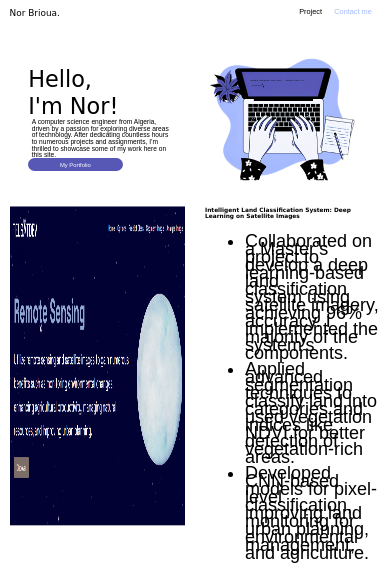
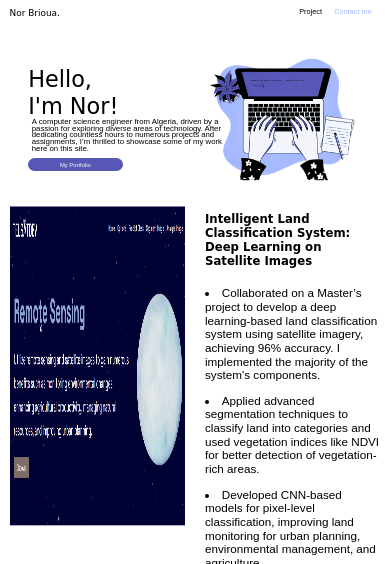
Before and after one commit to BriouaNorElHouda/Nor-s-Portfolio, a plain HTML site: page index.html in a window 390 px wide. Shown: the top 564 px of the page. Drawn offline with Linux system fonts and the light colour scheme; a web font is replaced by a local one.

Commit message:
Update styles.css

```diff
--- a/styles.css
+++ b/styles.css
@@ -239,5 +239,60 @@ body {
 
 .footer p {
 
-     font-family: 'Ruluko', sans-serif;
+   font-family: 'Ruluko', sans-serif;}
+/* Mobile adjustments */
+@media (max-width: 768px) {
+
+  /* H3 and list items adjustments */
+  h3 {
+    font-size: 3vw !important;  /* Force size change */
+    text-align: left;            /* Align to left */
+    margin-bottom: 1vw;          /* Space below h3 */
   }
+
+  .desc {
+    width: 50vw;
+    font-size: 2vw;
+  }
+
+  ul {
+    list-style-position: inside;
+    padding-left: 0;             /* Remove default padding */
+    margin-bottom: 1.5vw;        /* Add space after list */
+  }
+
+  li {
+    font-size: 3vw;       /* Adjust font size for mobile */
+    line-height: 3.50vw;  /* Line height for readability */
+    margin-bottom: 1vw;   /* Space between list items */
+  }
+
+  /* General block spacing */
+  .block {
+    margin-bottom: 1rem; /* Space between blocks */
+  }
+
+  /* Remove any previous layout rules for .right and .left */
+  .left, .right {
+    display: block;
+    width: 100%;      /* Full width on mobile */
+    margin-bottom: 1rem; /* Space between each block */
+  }
+
+  .footer h3 {
+    font-size: 6vw; /* Increase footer text size */
+  }
+
+  .footer p {
+    font-size: 4vw; /* Larger paragraph text */
+  }
+
+  .footer button {
+    width: 40vw;
+    height: 8vw;
+    font-size: 4vw;
+  }
+}
+
+
+/* finally responsive*/
```
Lines whose indentation alone changed are shown as unchanged.
